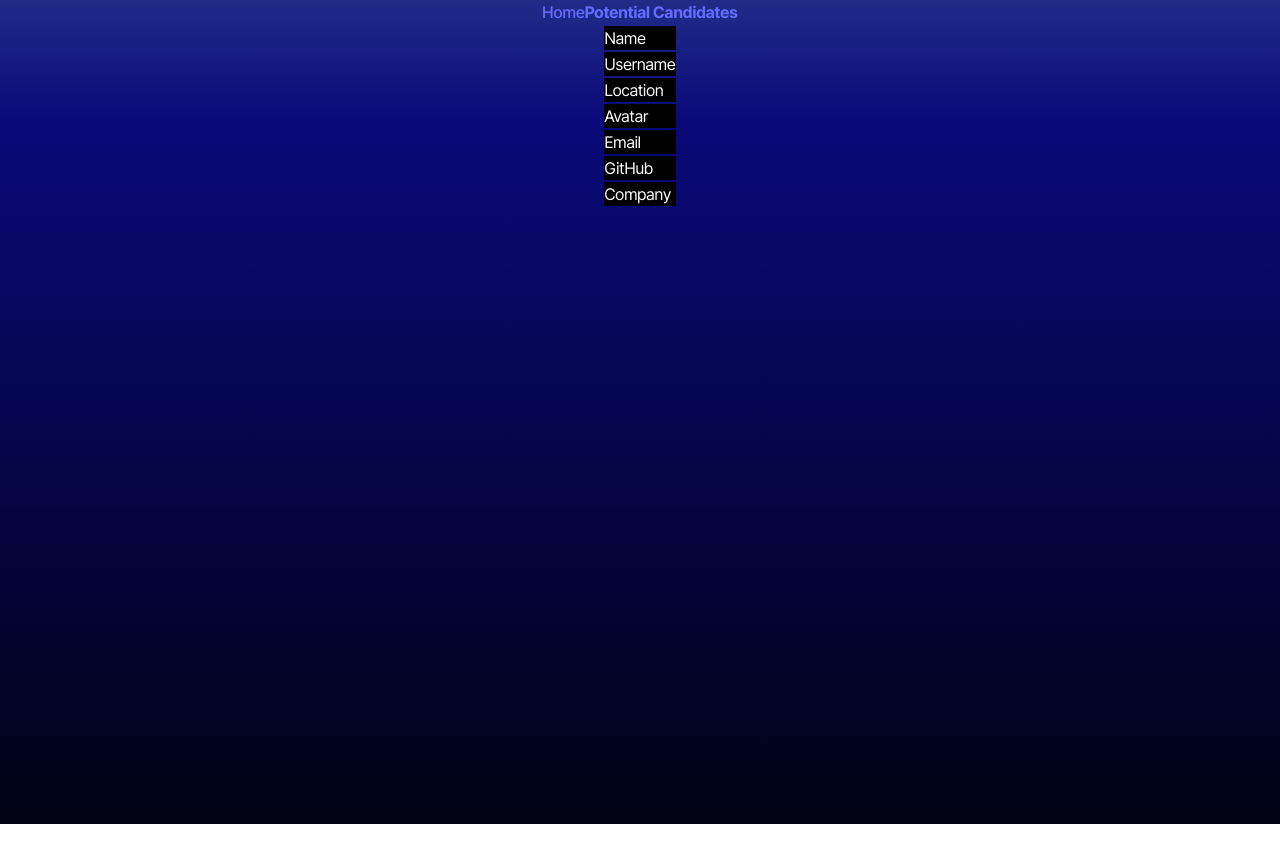
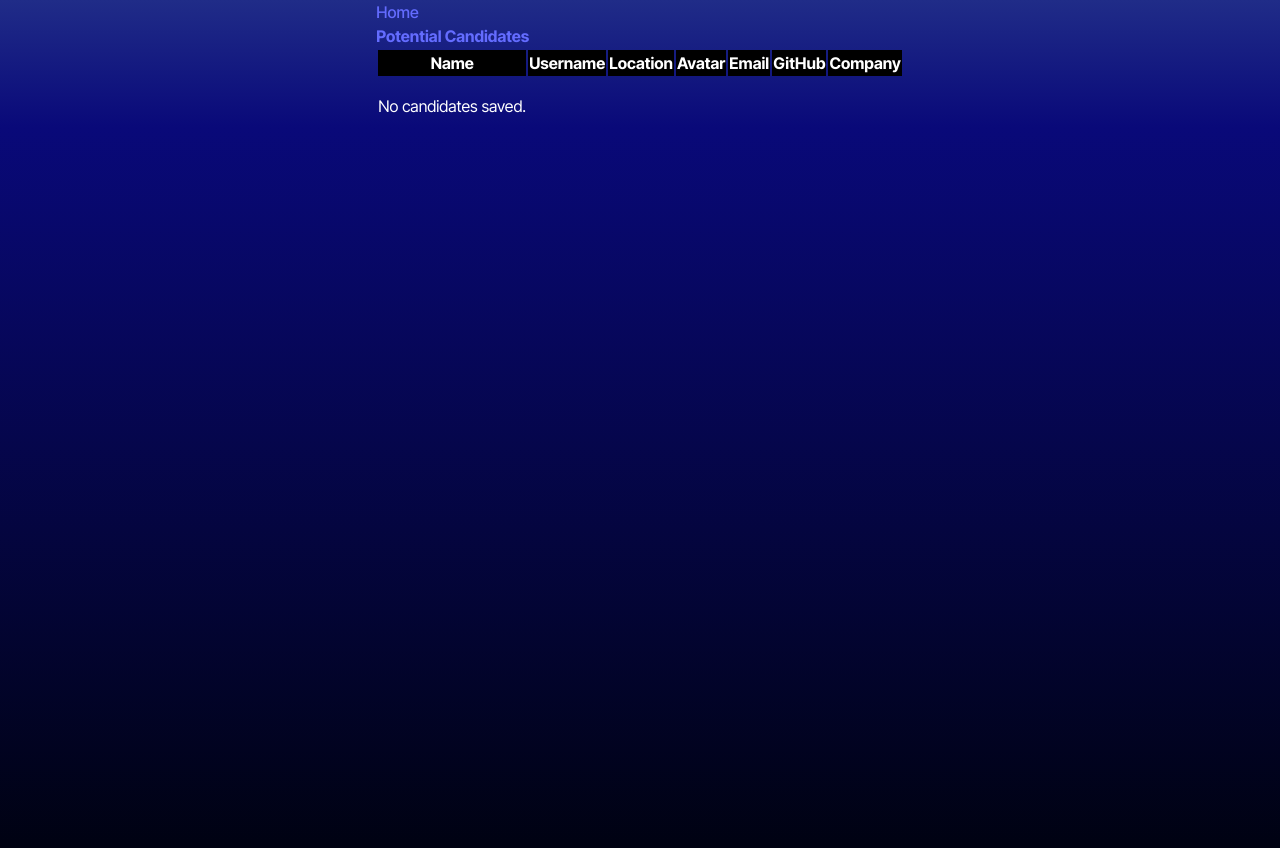
Before and after one commit to napsta7/candidate-search, a React (Vite) app in the folder Develop/: page /SavedCandidates in a window 1280 px wide. Before the commit the page ends 824 px from the top, so only its background shows below. Built offline with nearby package versions, Linux system fonts and the light colour scheme.

Commit message:
Created functionality where each candidate in the candidates array is displayed in the Saved Candidates table.

```diff
--- a/Develop/src/App.tsx
+++ b/Develop/src/App.tsx
@@ -1,12 +1,32 @@
 import { Outlet } from 'react-router-dom';
 import Nav from './components/Nav';
+import Candidate from './interfaces/Candidate.interface';
+import { useState, useEffect } from 'react';
 
-function App() {
+function App() { //the candidates array is defined here so that it can be passed to CandidateSearch as well as SavedCandidates
+  const [candidates, setCandidates] = useState<Candidate[]>([]);
+
+  useEffect(() => {
+    const storedCandidates = localStorage.getItem('candidates');
+    if (storedCandidates) { //if there are stored candidates, they are JSON.parsed
+      setCandidates(JSON.parse(storedCandidates));
+    }
+  }, []);
+
+  useEffect(() => {
+    localStorage.setItem('candidates', JSON.stringify(candidates)); //Puts the candidates array into the user's local storage
+  }, [candidates]);
+
+  const addCandidate = (candidate: Candidate) => { //Function to save a candidate to the candidates array
+    setCandidates((prevCandidates) => [...prevCandidates, candidate]);
+  };
+
   return (
     <>
       <Nav />
       <main>
-        <Outlet />
+        {/* Pass candidates and addCandidate function to Outlet */}
+        <Outlet context={{ candidates, addCandidate }} />
       </main>
     </>
   );
--- a/Develop/src/components/Nav.tsx
+++ b/Develop/src/components/Nav.tsx
@@ -1,19 +1,23 @@
 import { NavLink } from 'react-router-dom';
 
 const Nav = () => {
-  // ✅TODO: Add necessary code to display the navigation bar and link between the pages
+  // TODO: Add necessary code to display the navigation bar and link between the pages
   return (
     <div>
-      <NavLink
+      <div className = 'navSelect'>
+      <NavLink /*NavLink is used to navigate between the Home and Potential Candidates page.*/
       to='/'
-      className={({ isActive }) => (isActive ? 'active' : '')}>
+      className={({ isActive }) => (isActive ? 'active' : '')/*Nav link becomes bold whenever the user is on that page.*/}>
       Home
       </NavLink>
+      </div>
+      <div className = 'navSelect'>
       <NavLink
       to='/SavedCandidates'
       className={({ isActive }) => (isActive ? 'active' : '')}>
       Potential Candidates
       </NavLink>
+      </div>
     </div>
   )
 };
--- a/Develop/src/index.css
+++ b/Develop/src/index.css
@@ -53,6 +53,7 @@ button {
   background-color: #1a1a1a;
   cursor: pointer;
   transition: border-color 0.25s;
+  margin: 10px;
 }
 button:hover {
   border-color: #646cff;
@@ -103,6 +104,7 @@ tbody tr:nth-child(odd) {
 .nav-item {
   padding: 0 0.5rem;
   list-style: none;
+
 }
 
 .nav-link {
@@ -118,3 +120,8 @@ tbody tr:nth-child(odd) {
   width: 80vw;
   table-layout: fixed;
 }
+
+.tableImage {
+  height: 24px;
+  width: 24px;
+}
--- a/Develop/src/interfaces/Candidate.interface.tsx
+++ b/Develop/src/interfaces/Candidate.interface.tsx
@@ -1,6 +1,6 @@
 // TODO: Create an interface for the Candidate objects returned by the API
 interface Candidate {
-    name?: string;
+    name?: string; //Properties that may not be available are optional
     login: string;
     location?: string;
     avatar_url: string;
--- a/Develop/src/pages/CandidateSearch.tsx
+++ b/Develop/src/pages/CandidateSearch.tsx
@@ -1,23 +1,13 @@
+import { useOutletContext } from 'react-router-dom';
 import { useState, useEffect } from 'react';
 import { searchGithub, searchGithubUser } from '../api/API';
 import Candidate from '../interfaces/Candidate.interface';
 
-const CandidateSearch = () => {
-  const storedCandidates = localStorage.getItem('candidates');
-  const [candidates, setCandidates] = useState<Candidate[]>([]);
-  const [currentCandidate, setCurrentCandidate] = useState<Candidate | null>(null);
+const CandidateSearch = () => {//Passing the candidates array as well as addCandidate to update the array with new candidates
+  const { candidates, addCandidate } = useOutletContext<{ candidates: Candidate[]; addCandidate: (candidate: Candidate) => void }>();
+  const [currentCandidate, setCurrentCandidate] = useState<Candidate | null>(null);//currentCandidate is updated with the setCurrentCandidate function
 
-  useEffect(() => {
-    if (storedCandidates) {
-      setCandidates(JSON.parse(storedCandidates));
-    }
-  }, [storedCandidates]);
-
-  useEffect(() => {
-    localStorage.setItem('candidates', JSON.stringify(candidates));
-  }, [candidates]);
-
-  const getCandidates = async () => {
+  const getCandidates = async () => { //This function gets a random list of github users, then selects a random one from that list. Then setCurrentCandidate is updated with that information
     try {
       const candidatesList = await searchGithub();
       const randomCandidate = candidatesList[Math.floor(Math.random() * candidatesList.length)];
@@ -28,23 +18,23 @@ const CandidateSearch = () => {
     }
   };
 
-  useEffect(() => {
+  useEffect(() => { //getCandidates is called whenever the candidates array is updated, so whenever a user adds a new candidate
     getCandidates();
-  }, []);
+  }, [candidates]);
 
-  const addCandidate = async() => {
+  const handleAddCandidate = () => { //When a user adds a candidate, addCandidate is called and passed the currentCandidate, then getCandidates is called again to get another user.
     if (currentCandidate) {
-      candidates.push(currentCandidate);
+      addCandidate(currentCandidate);
+      console.log('CANDIDATES ARRAY:', candidates);
       getCandidates();
-      console.log('CANDIDATES ARRAY:', candidates);
     }
-  }
+  };
 
-  return (
-    <section className = 'candidateCard'>
+  return ( //Section where the random user's info is displayed, with buttons to either go to the next candidate, or add the candidate which will also move on to the next candidate
+    <section className='candidateCard'>
       {currentCandidate ? (
         <>
-          <img src={currentCandidate.avatar_url}></img>
+          <img src={currentCandidate.avatar_url} alt={currentCandidate.name} />
           <p>{currentCandidate?.name}</p>
           <p>{currentCandidate.login}</p>
           <p>{currentCandidate?.location}</p>
@@ -52,13 +42,13 @@ const CandidateSearch = () => {
           <p>{currentCandidate?.company}</p>
           <a href={currentCandidate.html_url}>{currentCandidate.html_url}</a>
           <button onClick={getCandidates}>❌</button>
-          <button onClick={addCandidate}>✅</button>
+          <button onClick={handleAddCandidate}>✅</button>
         </>
       ) : (
         <p>Loading Candidate...</p>
       )}
     </section>
-  );
+  ); //If there is no current candidate, "Loading Candidate" is displayed.
 };
 
 export default CandidateSearch;
--- a/Develop/src/pages/SavedCandidates.tsx
+++ b/Develop/src/pages/SavedCandidates.tsx
@@ -1,17 +1,36 @@
-import candidates from './CandidateSearch';
+import {useOutletContext} from 'react-router-dom';
+import Candidate from '../interfaces/Candidate.interface';
 
 const SavedCandidates = () => {
+  const { candidates } = useOutletContext<{ candidates: Candidate[] }>(); //Passing the candidates array so that each saved candidate can be displayed in the table.
   return (
     <table>
-      <tr>Name</tr>
-      <tr>Username</tr>
-      <tr>Location</tr>
-      <tr>Avatar</tr>
-      <tr>Email</tr>
-      <tr>GitHub</tr>
-      <tr>Company</tr>
+      <tr>
+        <th>Name</th>
+        <th>Username</th>
+        <th>Location</th>
+        <th>Avatar</th>
+        <th>Email</th>
+        <th>GitHub</th>
+        <th>Company</th>
+      </tr>
+      {candidates.length > 0 ? (
+        candidates.map((candidate) => (
+          <tr key={candidate.login}>
+            <td>{candidate?.name}</td>
+            <td>{candidate.login}</td>
+            <td>{candidate?.location}</td>
+            <td className = 'tableImage'><img className = 'tableImage' src={candidate.avatar_url}></img></td>
+            <td>{candidate?.email}</td>
+            <td>{candidate.html_url}</td>
+            <td>{candidate?.company}</td>
+          </tr>
+        ))
+      ) : (
+        <p>No candidates saved.</p>
+      )}
     </table>
-  );
-};
+  ); //For each candidate in the array, a new table row with that user's information is displayed.
+}
 
 export default SavedCandidates;
```
Also changed, not shown: Develop/src/components/Row.tsx (deleted, +0 -17 lines).
